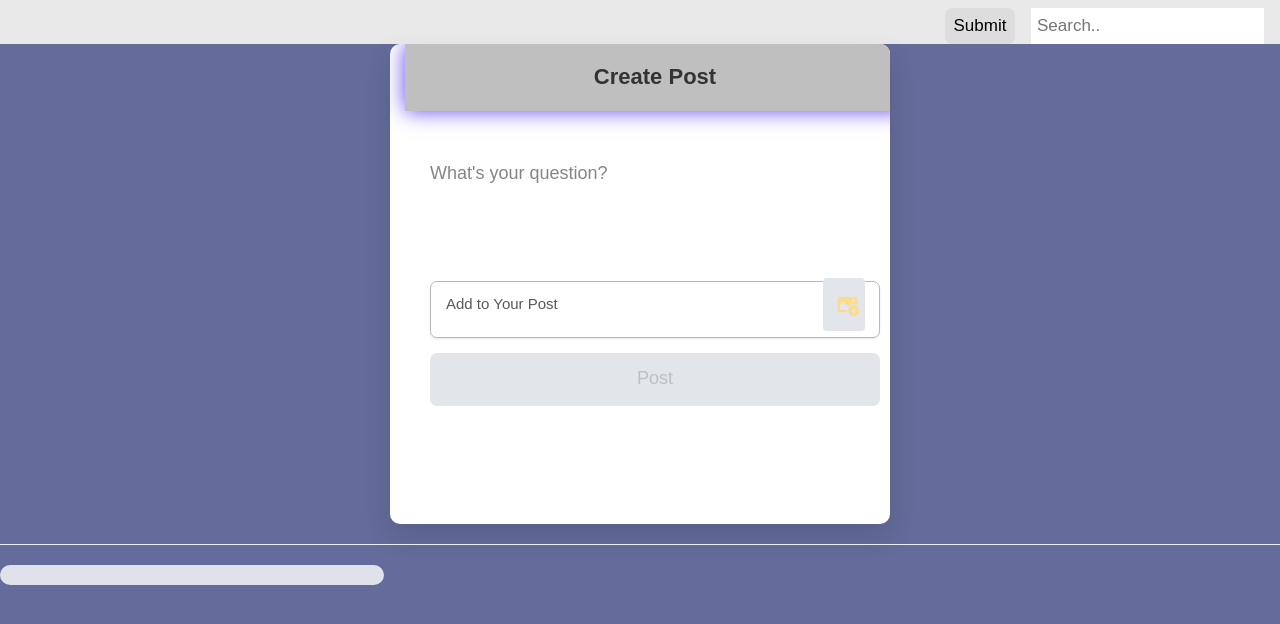
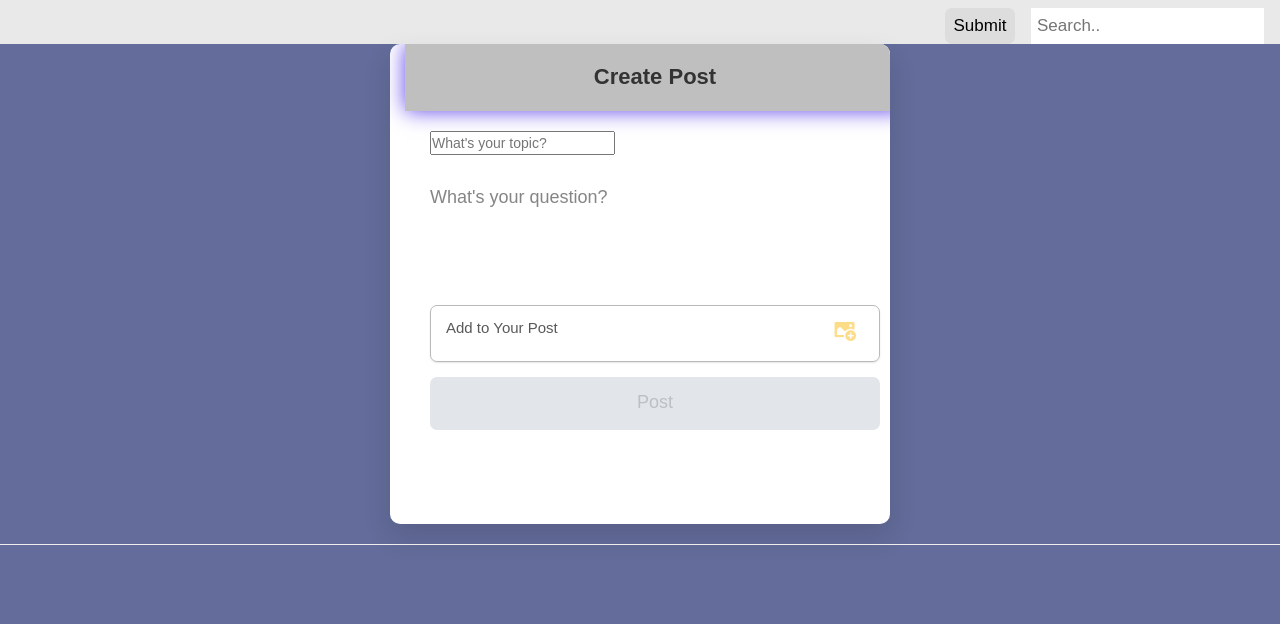
Before and after one commit to PRO-grammersss/Edu-hub, a Django app: template forum/templates/forum.html in a window 1280 px wide. Shown: the part 113-737 px from the top of the page. Run offline with Django 3.2, Linux system fonts and the light colour scheme; the template is opened without the code that fills it, so the values that code supplies are empty; some libraries are stand-ins or nearby versions.

Commit message:
Update forum.html

```diff
--- a/forum/templates/forum.html
+++ b/forum/templates/forum.html
@@ -37,12 +37,13 @@
                         <div class="details">
                         </div>
                     </div>
+                    <input type="text" id="topic" placeholder="What's your topic?">
                     <textarea id="myTextArea" placeholder="What's your question?" spellcheck="false" required></textarea>
                     <!--Add account name-->
                     <div class="options">
                         <p>Add to Your Post</p>
                         <ul class="list">
-                          <li><button class="btn" onclick="openFE()"><img src="icons8-add-image-30.png"></button></li>
+                          <li><button class="boton" onclick="openFE()"><img src="icons8-add-image-30.png"></button></li>
                       </ul>
 
                     </div>
@@ -53,8 +54,12 @@
         </div>
     </div>
     <hr>
-    <div id="output">
-    </div>
+    <!--<div id="output">
+      <header id="finalheader"></header>
+      <hr>
+      <p id="thePoSt"></p>
+      <button class="btn btn-info" onclick="answer()">Reply</button>
+    </div>-->
     <script src="forum.js"></script>
 </body>
 
```
